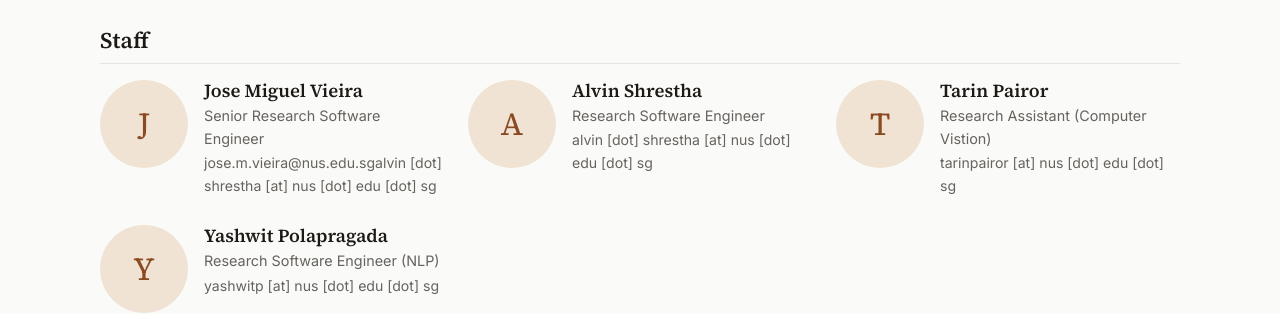
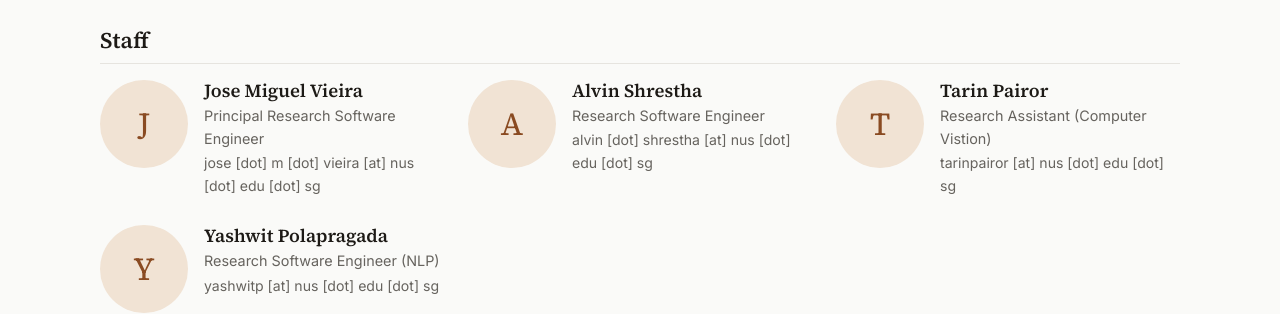
Before and after one commit to budaya-lab/lab-page, a Jekyll site: the page built from people.html, in a window 1280 px wide and 1263 px high. Shown: the part 506-820 px from the top of the window. Built offline with Jekyll 4.4.1, drawn with Linux system fonts in a browser that asks for light colours.

Commit message:
fix(people): update JMV's title and email format
The email field was not obfuscated and it contained two email addresses.

```diff
--- a/_data/people.yml
+++ b/_data/people.yml
@@ -16,11 +16,11 @@
 
 - name: "Jose Miguel Vieira"
   role: staff
-  title: "Senior Research Software Engineer"
+  title: "Principal Research Software Engineer"
   photo: ""
   bio: ""
   links:
-    email: "jose.m.vieira@nus.edu.sgalvin [dot] shrestha [at] nus [dot] edu [dot] sg"
+    email: "jose [dot] m [dot] vieira [at] nus [dot] edu [dot] sg"
 
 - name: "Alvin Shrestha"
   role: staff
```
